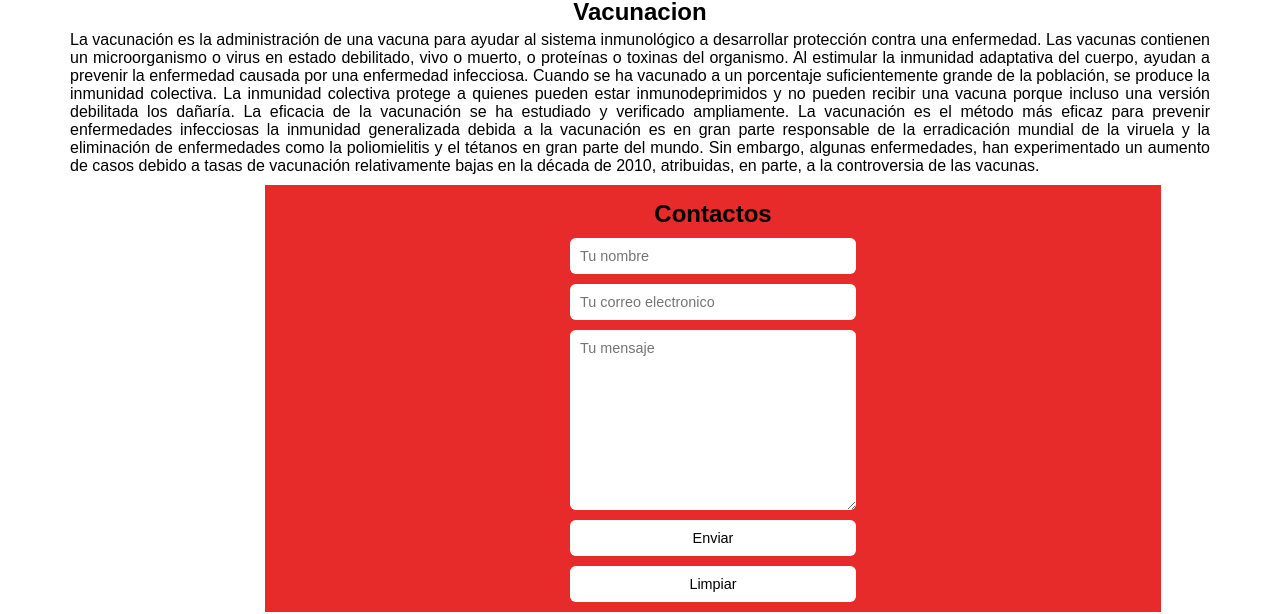
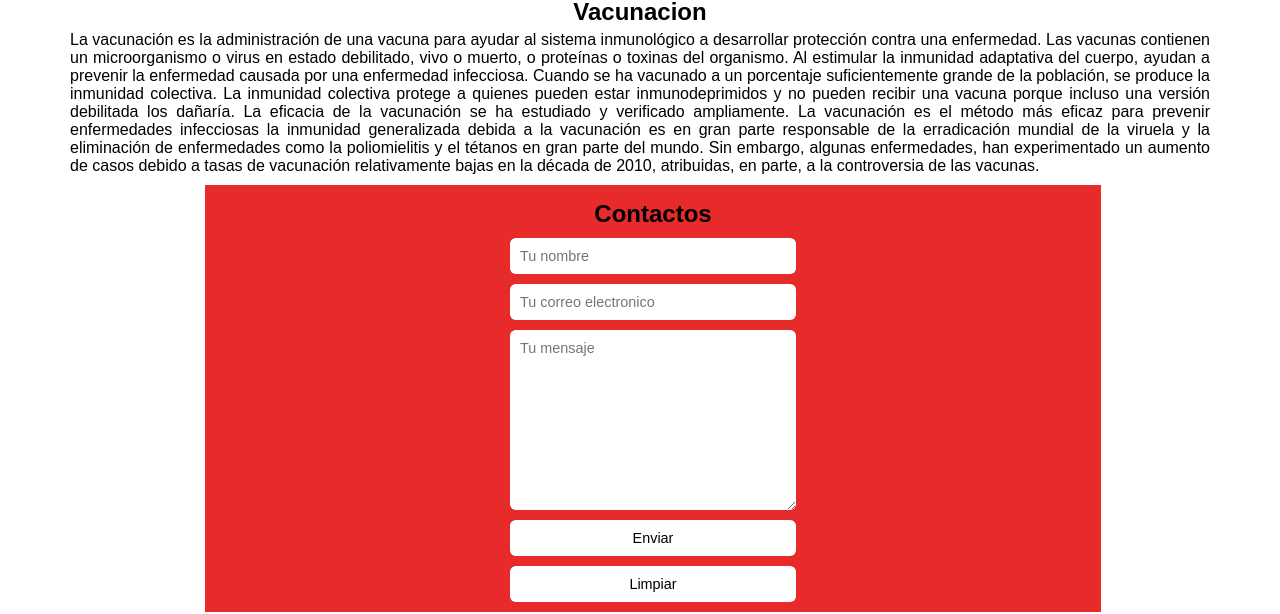
Before and after one commit to kevinjborras/Onepage, a plain HTML site: page index.html in a window 1280 px wide. Shown: the part 855-1469 px from the top of the page. Drawn offline with Linux system fonts and the light colour scheme.

Commit message:
Add files via upload

```diff
--- a/assets/css/styles.css
+++ b/assets/css/styles.css
@@ -81,7 +81,7 @@ html{
     background-color: rgb(231, 42, 42);
     text-align: center;
     padding-top: 10px;
-    margin-left: 250px;
+    margin-left: 190px;
     margin-right: 50px;
 }
 
```
